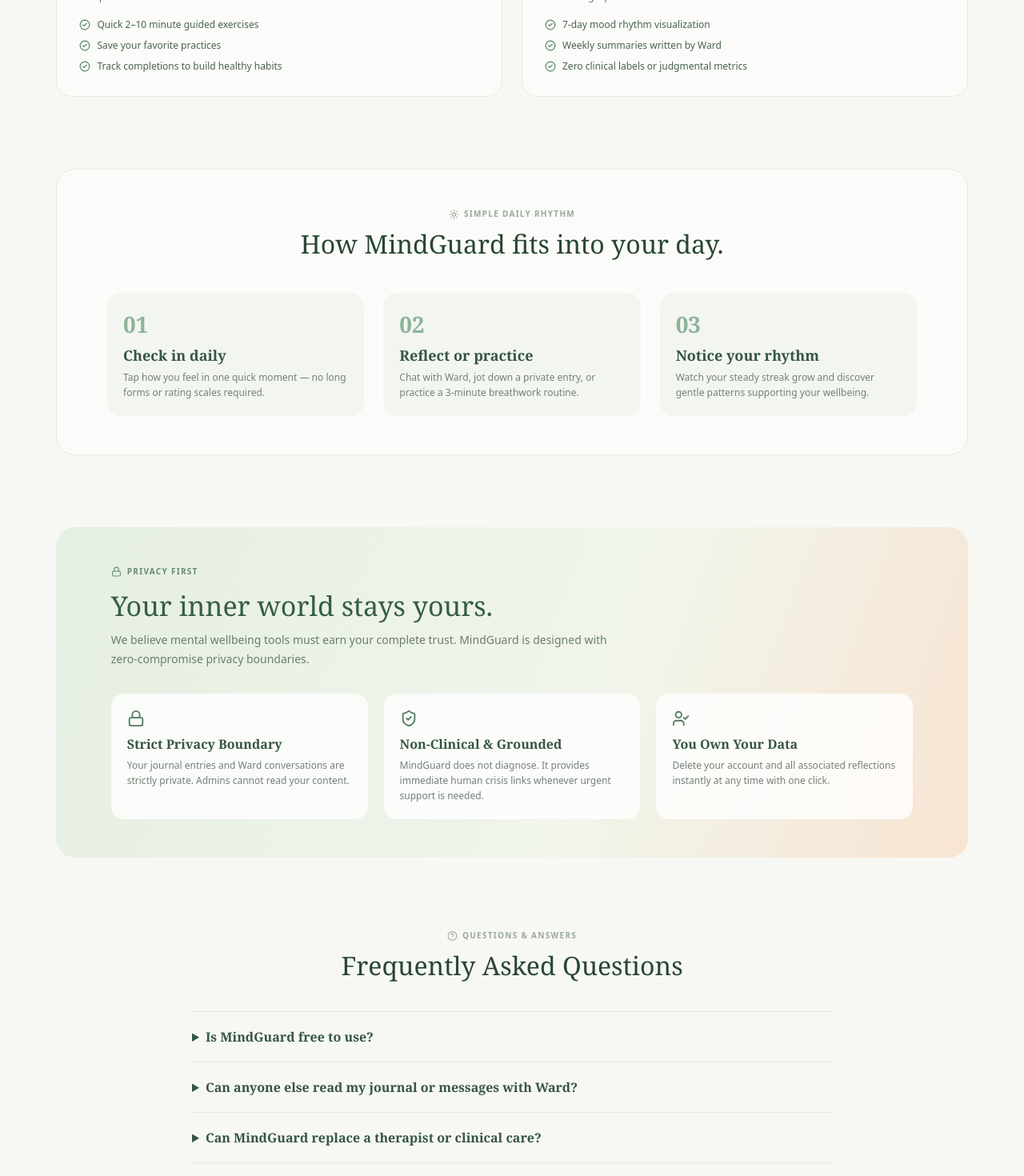
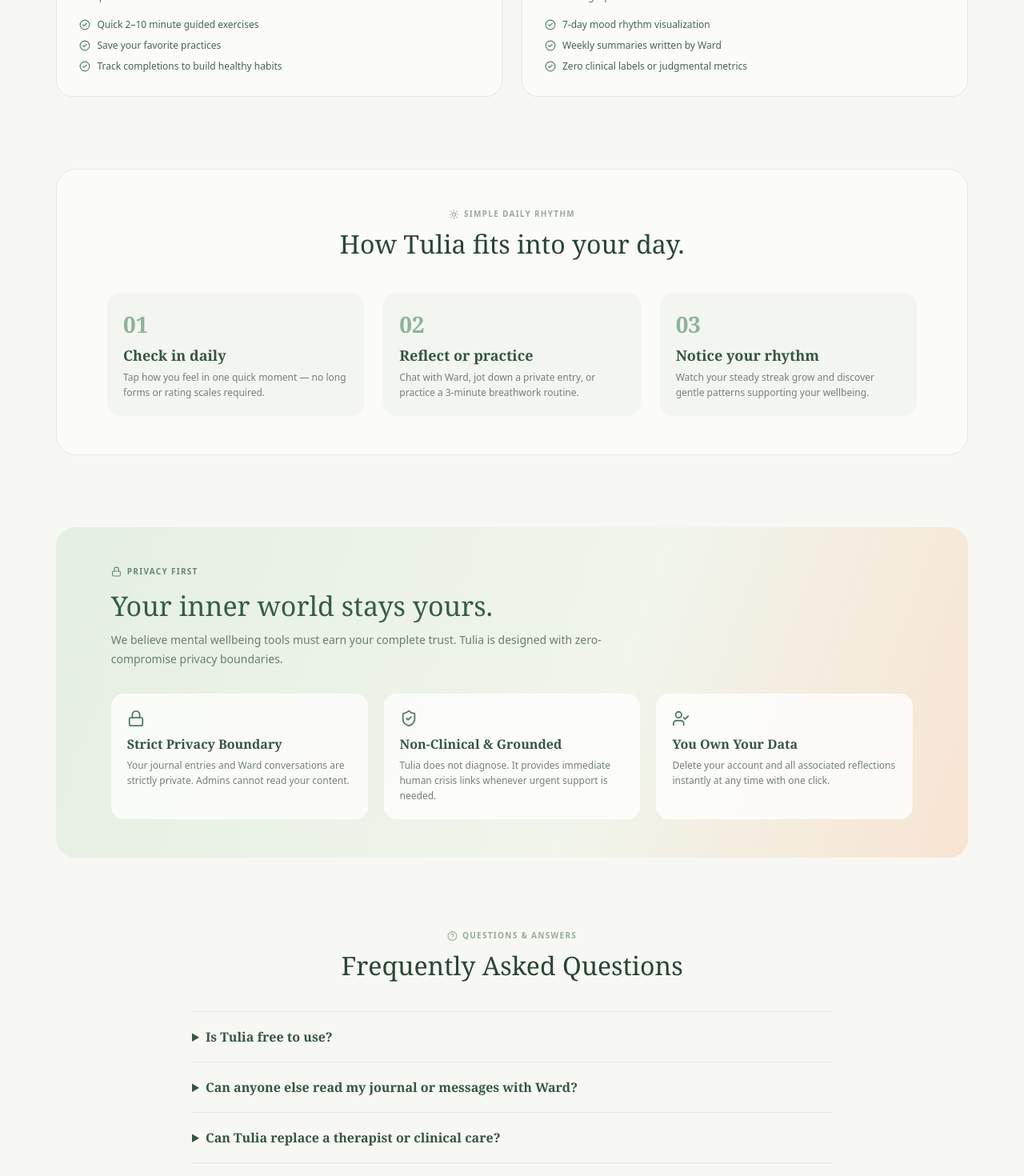
Before and after one commit to dhecaptain/flourish_mindguard, a Next.js app: page / in a window 1280 px wide. Shown: the part 1292-2762 px from the top of the page at 80% size. Built offline with nearby package versions, Linux system fonts and the light colour scheme.

Commit message:
Rename product branding to Tulia

```diff
--- a/app/admin/layout.tsx
+++ b/app/admin/layout.tsx
@@ -23,7 +23,7 @@ export default async function AdminLayout({
         <div className="brand-mark">
           <span>m</span>
         </div>
-        <p className="brand-name">mindguard admin</p>
+        <p className="brand-name">tulia admin</p>
         <nav className="nav-links" aria-label="Admin navigation">
           <Link href="/admin" className="nav-link">
             <BarChart3 aria-hidden="true" />
--- a/app/admin/page.tsx
+++ b/app/admin/page.tsx
@@ -86,7 +86,7 @@ export default async function AdminPage() {
           <p className="eyebrow">Aggregate Platform Analytics</p>
           <h1>Admin Overview<span className="sun-dot">.</span></h1>
           <p className="intro">
-            High-level metrics and aggregate activity across MindGuard.
+            High-level metrics and aggregate activity across Tulia.
           </p>
         </div>
       </div>
--- a/app/layout.tsx
+++ b/app/layout.tsx
@@ -3,7 +3,7 @@ import type { Metadata, Viewport } from 'next'
 import './globals.css'
 
 export const metadata: Metadata = {
-  title: 'MindGuard — A softer way to feel supported',
+  title: 'Tulia — A softer way to feel supported',
   description: 'A thoughtful wellness companion for daily check-ins, reflection, and small moments of support.',
   generator: 'v0.app',
 }
--- a/app/page.tsx
+++ b/app/page.tsx
@@ -98,7 +98,7 @@ const privacyHighlights = [
   },
   {
     title: 'Non-Clinical & Grounded',
-    desc: 'MindGuard does not diagnose. It provides immediate human crisis links whenever urgent support is needed.',
+    desc: 'Tulia does not diagnose. It provides immediate human crisis links whenever urgent support is needed.',
     icon: ShieldCheck,
   },
   {
@@ -110,16 +110,16 @@ const privacyHighlights = [
 
 const faqs = [
   {
-    q: 'Is MindGuard free to use?',
-    a: 'Yes, MindGuard is free for personal daily wellness tracking, journal writing, and chatting with Ward.',
+    q: 'Is Tulia free to use?',
+    a: 'Yes, Tulia is free for personal daily wellness tracking, journal writing, and chatting with Ward.',
   },
   {
     q: 'Can anyone else read my journal or messages with Ward?',
     a: 'No. We enforce a strict privacy boundary. Admins only see aggregate statistics (like total check-ins) and can never access personal entries or messages.',
   },
   {
-    q: 'Can MindGuard replace a therapist or clinical care?',
-    a: 'MindGuard is a gentle companion for mindfulness and self-reflection. It is not clinical treatment, but includes instant crisis hotline links if you ever need human support.',
+    q: 'Can Tulia replace a therapist or clinical care?',
+    a: 'Tulia is a gentle companion for mindfulness and self-reflection. It is not clinical treatment, but includes instant crisis hotline links if you ever need human support.',
   },
 ]
 
@@ -144,7 +144,7 @@ export default function LandingPage() {
       {/* Top Navbar */}
       <nav className="landing-nav">
         <div className="auth-brand">
-          <span>m</span> mindguard
+          <span>m</span> tulia
         </div>
         <div style={{ display: 'flex', gap: '16px', alignItems: 'center' }}>
           <Link className="auth-back" href="/sign-in">
@@ -166,7 +166,7 @@ export default function LandingPage() {
             Make room for your whole self.
           </h1>
           <p style={{ fontSize: '15px', lineHeight: 1.7, color: '#5f7566', marginTop: '16px' }}>
-            MindGuard is your private companion for daily check-ins, journal reflections, and guided mindfulness practices — designed to bring steadiness to your day.
+            Tulia is your private companion for daily check-ins, journal reflections, and guided mindfulness practices — designed to bring steadiness to your day.
           </p>
           <div className="landing-actions" style={{ gap: '14px', marginTop: '28px' }}>
             <Link className="primary-button" href="/sign-up" style={{ padding: '14px 22px', fontSize: '13px' }}>
@@ -233,7 +233,7 @@ export default function LandingPage() {
             <Sun size={14} /> SIMPLE DAILY RHYTHM
           </span>
           <h2 style={{ font: '400 32px Georgia, serif', color: '#294536', marginTop: '8px' }}>
-            How MindGuard fits into your day.
+            How Tulia fits into your day.
           </h2>
         </div>
 
@@ -267,7 +267,7 @@ export default function LandingPage() {
             Your inner world stays yours.
           </h2>
           <p style={{ color: '#687e70', fontSize: '14px', lineHeight: 1.65 }}>
-            We believe mental wellbeing tools must earn your complete trust. MindGuard is designed with zero-compromise privacy boundaries.
+            We believe mental wellbeing tools must earn your complete trust. Tulia is designed with zero-compromise privacy boundaries.
           </p>
         </div>
 
@@ -322,7 +322,7 @@ export default function LandingPage() {
             Ready to find your steadiness?
           </h2>
           <p style={{ color: '#748078', fontSize: '14px', marginBottom: '28px', lineHeight: 1.6 }}>
-            Join MindGuard today and start your daily practice of mindful reflection.
+            Join Tulia today and start your daily practice of mindful reflection.
           </p>
           <Link className="primary-button" href="/sign-up" style={{ padding: '14px 28px', fontSize: '14px', margin: '0 auto' }}>
             Create your free space <ArrowUpRight size={16} />
@@ -346,10 +346,10 @@ export default function LandingPage() {
         }}
       >
         <div className="auth-brand" style={{ fontSize: '15px' }}>
-          <span>m</span> mindguard
+          <span>m</span> tulia
         </div>
         <p style={{ margin: 0 }}>
-          MindGuard is a wellness companion for reflection and grounding. If you are in crisis, please call or text 988.
+          Tulia is a wellness companion for reflection and grounding. If you are in crisis, please call or text 988.
         </p>
       </footer>
     </main>
--- a/app/sign-in/page.tsx
+++ b/app/sign-in/page.tsx
@@ -2,5 +2,5 @@ import { AuthForm } from '@/components/auth-form'
 import Link from 'next/link'
 
 export default function SignInPage() {
-  return <main className="auth-page"><div className="auth-brand"><span>m</span><strong>mindguard</strong></div><section className="auth-card"><p className="eyebrow">A soft place to land</p><h1>Welcome back<span className="sun-dot">.</span></h1><p className="auth-intro">Your space is here whenever you are ready.</p><AuthForm mode="sign-in" /></section><Link className="auth-back" href="/">Back to MindGuard</Link></main>
+  return <main className="auth-page"><div className="auth-brand"><span>m</span><strong>tulia</strong></div><section className="auth-card"><p className="eyebrow">A soft place to land</p><h1>Welcome back<span className="sun-dot">.</span></h1><p className="auth-intro">Your space is here whenever you are ready.</p><AuthForm mode="sign-in" /></section><Link className="auth-back" href="/">Back to Tulia</Link></main>
 }
--- a/app/sign-up/page.tsx
+++ b/app/sign-up/page.tsx
@@ -2,5 +2,5 @@ import { AuthForm } from '@/components/auth-form'
 import Link from 'next/link'
 
 export default function SignUpPage() {
-  return <main className="auth-page"><div className="auth-brand"><span>m</span><strong>mindguard</strong></div><section className="auth-card"><p className="eyebrow">A space made for you</p><h1>Begin gently<span className="sun-dot">.</span></h1><p className="auth-intro">Create a private place for check-ins, reflection, and support.</p><AuthForm mode="sign-up" /></section><Link className="auth-back" href="/">Back to MindGuard</Link></main>
+  return <main className="auth-page"><div className="auth-brand"><span>m</span><strong>tulia</strong></div><section className="auth-card"><p className="eyebrow">A space made for you</p><h1>Begin gently<span className="sun-dot">.</span></h1><p className="auth-intro">Create a private place for check-ins, reflection, and support.</p><AuthForm mode="sign-up" /></section><Link className="auth-back" href="/">Back to Tulia</Link></main>
 }
--- a/components/auth-form.tsx
+++ b/components/auth-form.tsx
@@ -31,7 +31,7 @@ export function AuthForm({ mode }: { mode: 'sign-in' | 'sign-up' }) {
     <label>Email<input type="email" value={email} onChange={(event) => setEmail(event.target.value)} required autoComplete="email" /></label>
     <label>Password<input type="password" value={password} onChange={(event) => setPassword(event.target.value)} required minLength={8} autoComplete={isSignUp ? 'new-password' : 'current-password'} /></label>
     {error && <p className="auth-error" role="alert">{error}</p>}
-    <button className="primary-button auth-submit" type="submit" disabled={pending}>{pending ? 'Opening your space…' : isSignUp ? 'Create my space' : 'Continue to MindGuard'}</button>
-    <p className="auth-switch">{isSignUp ? 'Already have an account?' : 'New to MindGuard?'} <Link href={isSignUp ? '/sign-in' : '/sign-up'}>{isSignUp ? 'Sign in' : 'Create an account'}</Link></p>
+    <button className="primary-button auth-submit" type="submit" disabled={pending}>{pending ? 'Opening your space…' : isSignUp ? 'Create my space' : 'Continue to Tulia'}</button>
+    <p className="auth-switch">{isSignUp ? 'Already have an account?' : 'New to Tulia?'} <Link href={isSignUp ? '/sign-in' : '/sign-up'}>{isSignUp ? 'Sign in' : 'Create an account'}</Link></p>
   </form>
 }
--- a/package.json
+++ b/package.json
@@ -1,5 +1,5 @@
 {
-  "name": "my-project",
+  "name": "tulia",
   "version": "0.1.0",
   "private": true,
   "packageManager": "pnpm@12.3.4",
```
Also changed, not shown: app/dashboard/page.tsx (+5 -5 lines), 2 other files (tests, documents, lock files or other folders).
